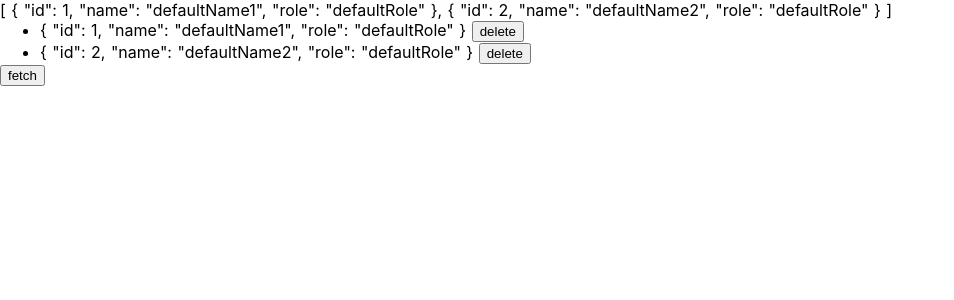
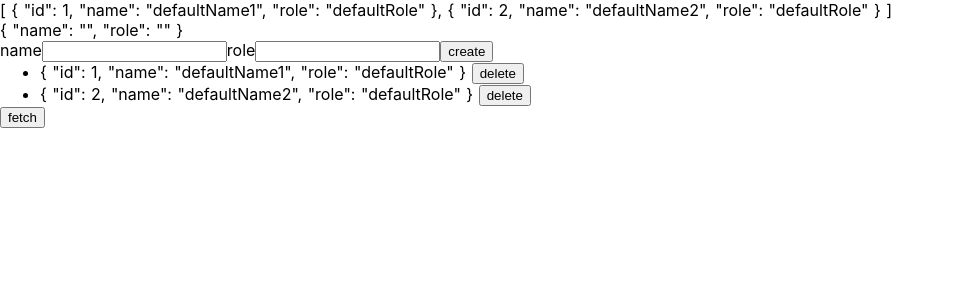
Before and after one commit to mijinco0612/nuxt-crud-app, a Nuxt app: page / in a window 1280 px wide. Shown: the top 300 px of the page, without its empty margins (0-954 px from the left). Built offline with nearby package versions, Linux system fonts and the light colour scheme; no server answers.

Commit message:
Employeeを生成するための input を用意した。

```diff
--- a/pages/index.vue
+++ b/pages/index.vue
@@ -2,6 +2,12 @@
   <div class="container">
     <div>
       <p>{{ $store.state.employees.employees }}</p>
+      <p>{{ createEmployee }}</p>
+      <label>name</label>
+      <input type="text" v-model="createEmployee.name">
+      <label>role</label>
+      <input type="text" v-model="createEmployee.role">
+      <button v-on:click="$store.dispatch('employees/createEmployeesAction',createEmployee)">create</button>
 
       <ul v-for="employee in employees">
         <li>
@@ -16,6 +22,11 @@
 
 <script>
 export default {
+  data(){
+    return{
+      createEmployee : {name : '' ,role:'' }
+    }
+  },
   mounted() {
     this.$store.dispatch('employees/fetchEmployeesAction')
   },
```
